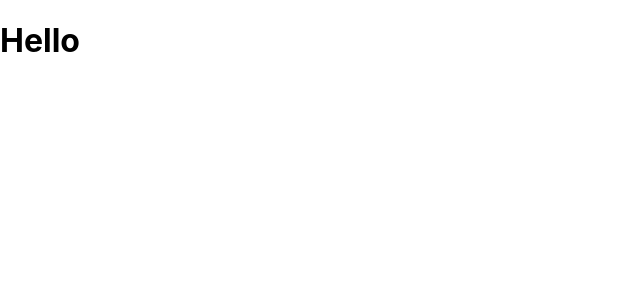
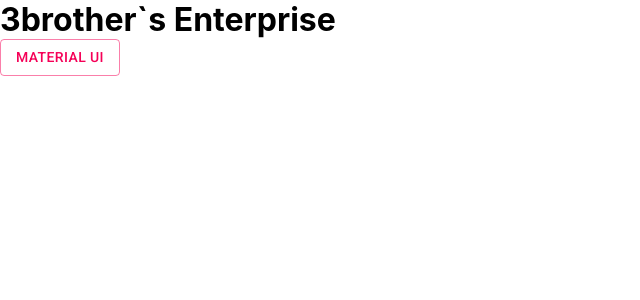
Before and after one commit to ahsanahmedkhan/socialmediaui, a React (Create React App) app: page / in a window 1280 px wide. Shown: the top 300 px of the page, without its empty margins (0-640 px from the left). Built offline with nearby package versions, Linux system fonts and the light colour scheme.

Commit message:
adding navbar

```diff
--- a/public/index.html
+++ b/public/index.html
@@ -15,6 +15,11 @@
       manifest.json provides metadata used when your web app is installed on a
       user's mobile device or desktop. See https://developers.google.com/web/fundamentals/web-app-manifest/
     -->
+    <style>
+      *{
+        margin: 0;
+      }
+    </style>
     <link rel="manifest" href="%PUBLIC_URL%/manifest.json" />
 
     <title>React App</title>
--- a/src/App.js
+++ b/src/App.js
@@ -1,9 +1,15 @@
 import React from 'react';
+import { Button } from "@material-ui/core";
+
 
 function App(){
+
     return(
         <div>
-            <h1>Hello</h1>
+            <h1>3brother`s Enterprise</h1>
+            <Button
+             variant="outlined"
+             color="secondary" >Material UI</Button>
         </div>
     );
 }
```
